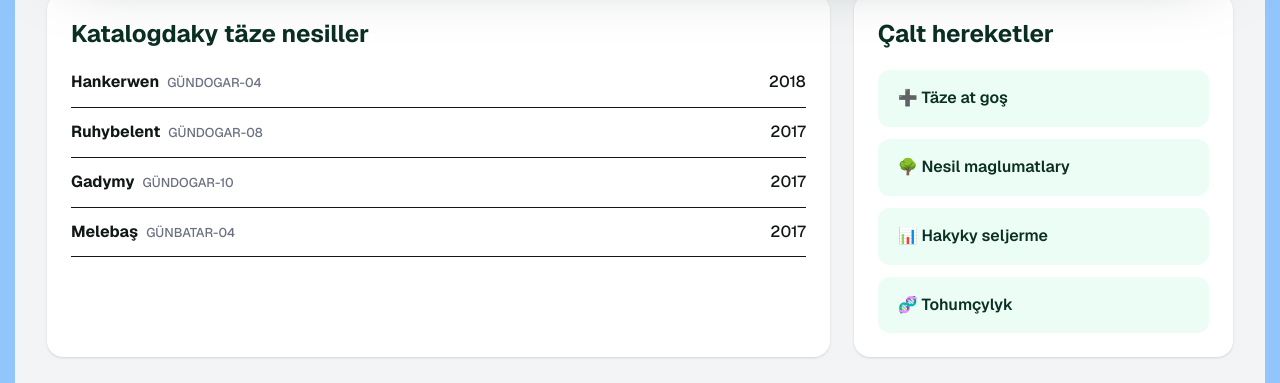
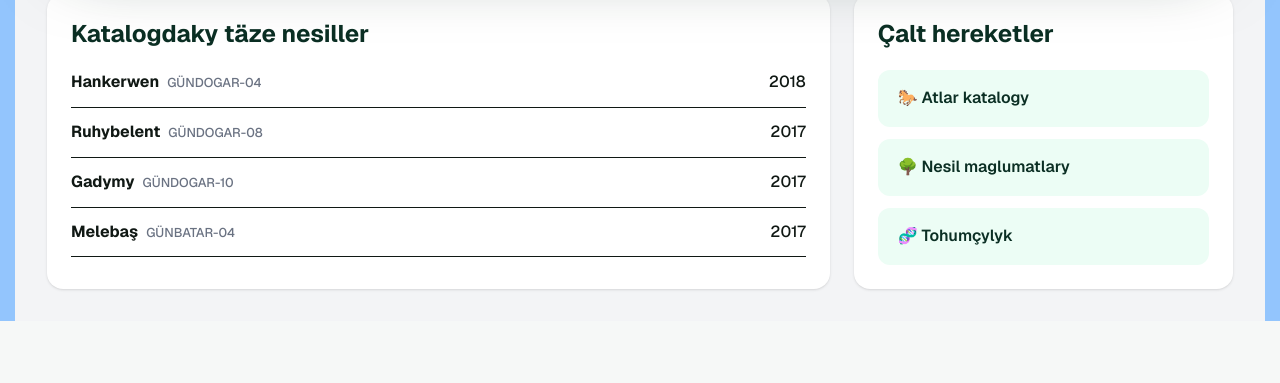
Before and after one commit to Stoun05/horse-portal-v2, a Next.js app: page / in a window 1280 px wide. Shown: the part 1022-1405 px from the top of the page. After the commit the page ends 1343 px from the top, so only its background shows below. Built offline with nearby package versions, Linux system fonts and the light colour scheme; no server answers.

Commit message:
fix(home): relabel catalog shortcut and route Tohumçylyk to analysis

```diff
--- a/app/page.tsx
+++ b/app/page.tsx
@@ -11,7 +11,7 @@ export default function Home() {
   const [open, setOpen] = useState(false);
   const { horses } = useHorseCatalog();
   const newest = [...horses].sort((a, b) => b.year - a.year).slice(0, 4);
-  return <div className="min-h-screen bg-gray-100 lg:flex"><Sidebar open={open} setOpen={setOpen} /><div className="flex-1 border-[#93c5fd] sm:border-x-4 lg:border-x-[15px]"><Topbar setOpen={setOpen} /><main className="px-3 py-4 sm:px-5 lg:p-8"><Breadcrumb /><HeroSection /><div className="mt-8 grid grid-cols-1 gap-6 xl:grid-cols-3"><section className="rounded-2xl bg-white p-6 shadow xl:col-span-2"><h2 className="mb-5 text-2xl font-bold text-[#0b2f24]">Katalogdaky täze nesiller</h2><div className="space-y-3">{newest.map((horse) => <a key={horse.id} href={`/atlar/${horse.id}`} className="flex items-center justify-between border-b pb-3 hover:text-[#0b5e3c]"><span><b>{horse.name}</b><small className="ml-2 text-gray-500">{horse.code}</small></span><span>{horse.year}</span></a>)}</div></section><section className="rounded-2xl bg-white p-6 shadow"><h2 className="mb-5 text-2xl font-bold text-[#0b2f24]">Çalt hereketler</h2><div className="space-y-3"><Quick href="/atlar" label="➕ Täze at goş" /><Quick href="/nesil" label="🌳 Nesil maglumatlary" /><Quick href="/seljerme" label="📊 Hakyky seljerme" /><Quick href="/tohumçylyk" label="🧬 Tohumçylyk" /></div></section></div></main></div></div>;
+  return <div className="min-h-screen bg-gray-100 lg:flex"><Sidebar open={open} setOpen={setOpen} /><div className="flex-1 border-[#93c5fd] sm:border-x-4 lg:border-x-[15px]"><Topbar setOpen={setOpen} /><main className="px-3 py-4 sm:px-5 lg:p-8"><Breadcrumb /><HeroSection /><div className="mt-8 grid grid-cols-1 gap-6 xl:grid-cols-3"><section className="rounded-2xl bg-white p-6 shadow xl:col-span-2"><h2 className="mb-5 text-2xl font-bold text-[#0b2f24]">Katalogdaky täze nesiller</h2><div className="space-y-3">{newest.map((horse) => <a key={horse.id} href={`/atlar/${horse.id}`} className="flex items-center justify-between border-b pb-3 hover:text-[#0b5e3c]"><span><b>{horse.name}</b><small className="ml-2 text-gray-500">{horse.code}</small></span><span>{horse.year}</span></a>)}</div></section><section className="rounded-2xl bg-white p-6 shadow"><h2 className="mb-5 text-2xl font-bold text-[#0b2f24]">Çalt hereketler</h2><div className="space-y-3"><Quick href="/atlar" label="🐎 Atlar katalogy" /><Quick href="/nesil" label="🌳 Nesil maglumatlary" /><Quick href="/seljerme" label="🧬 Tohumçylyk" /></div></section></div></main></div></div>;
 }
 
 function Quick({ href, label }: { href: string; label: string }) { return <a href={href} className="block rounded-xl bg-emerald-50 px-5 py-4 font-semibold text-[#0b2f24] hover:bg-emerald-100">{label}</a>; }
```
